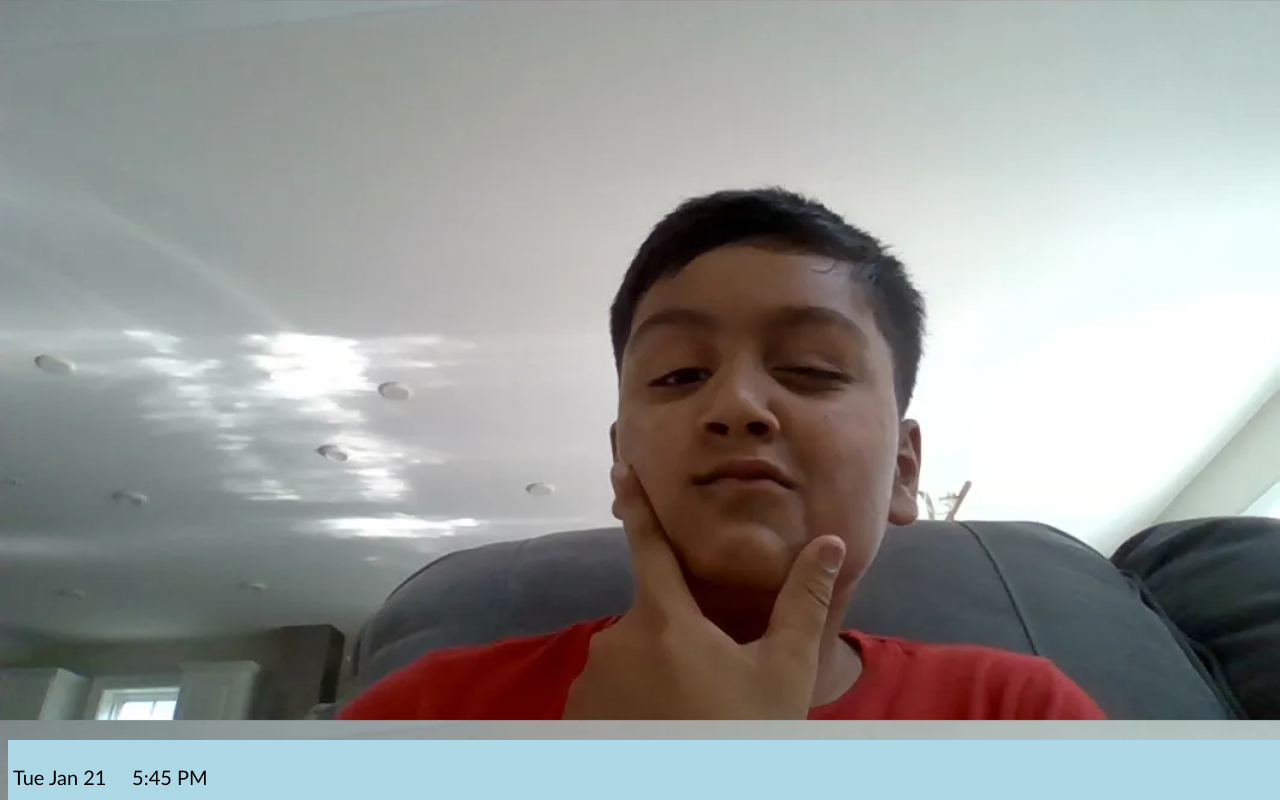
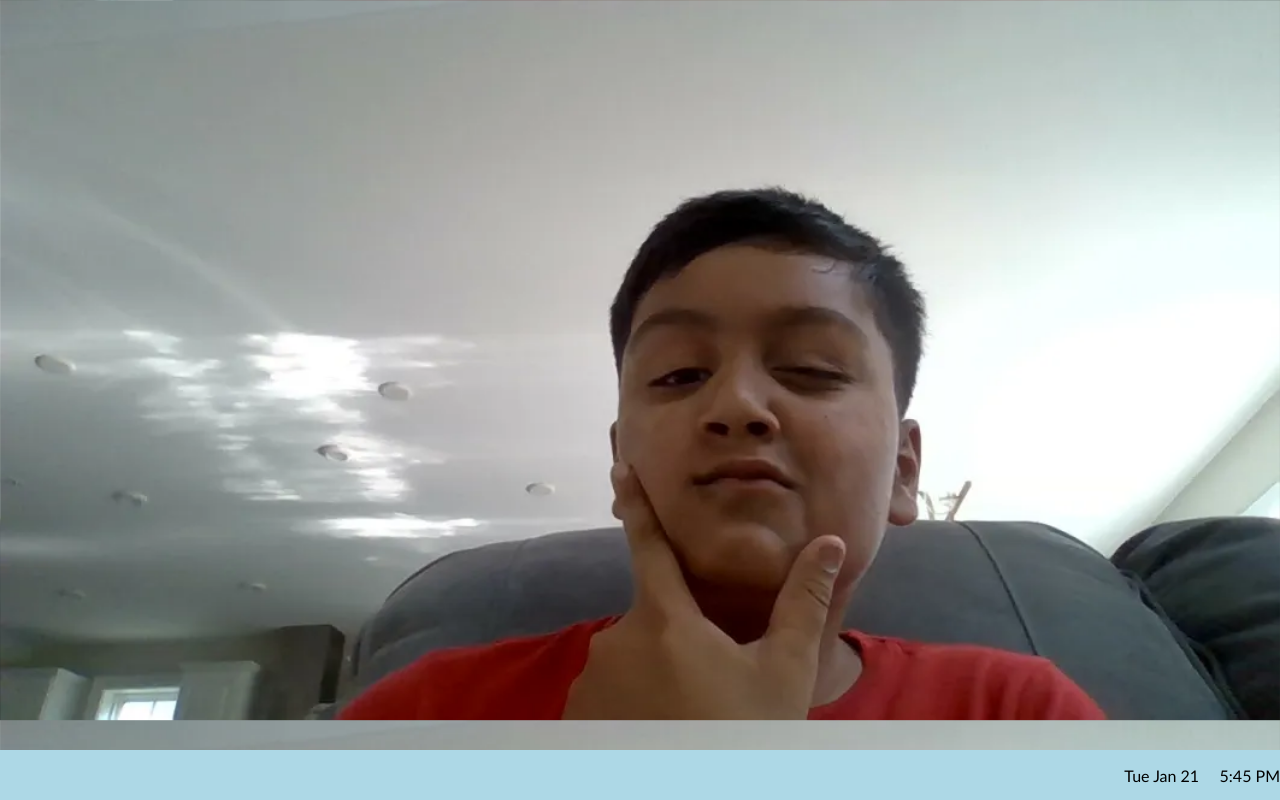
Before and after one commit to ssloke420/niharos, a plain HTML site: page index.html in a window 1280 px wide. Drawn offline with Linux system fonts and the light colour scheme.

Commit message:
Update style.css

```diff
--- a/style.css
+++ b/style.css
@@ -5,18 +5,21 @@ body {
   font-family: Calibri;
 }
 #taskbar {
-  height: 50px;
+    position: absolute;
     width: 100%;
     background-color: lightblue;
     bottom: 0;
-  margin: 0;
-  padding: 5px;
-  position: fixed;
+    left: 0;
+    display: flex;
+    align-items: center;
+    height: 50px; /* Increased height to fit search bar */
+    padding: 0 10px; /* Added padding for better spacing */
+    overflow: hidden;
 }
 #tray {
     margin-left: auto; /* Aligns the tray to the right */
     display: flex;
+    align-items: center;
     color: black;
-  padding-right: 10px; /* Added padding to the right */
-  font-size: 15pt;
+    padding-right: 10px;
 }
```
Lines whose indentation alone changed are shown as unchanged.
